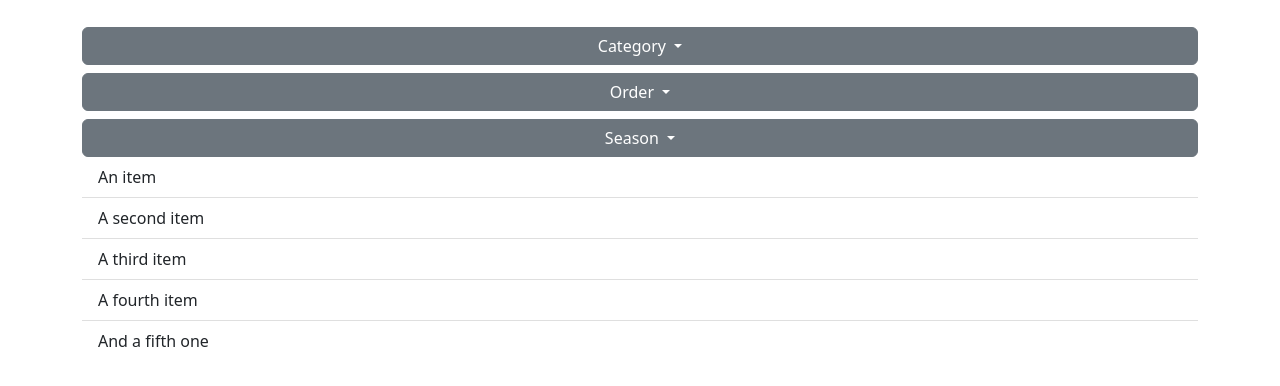
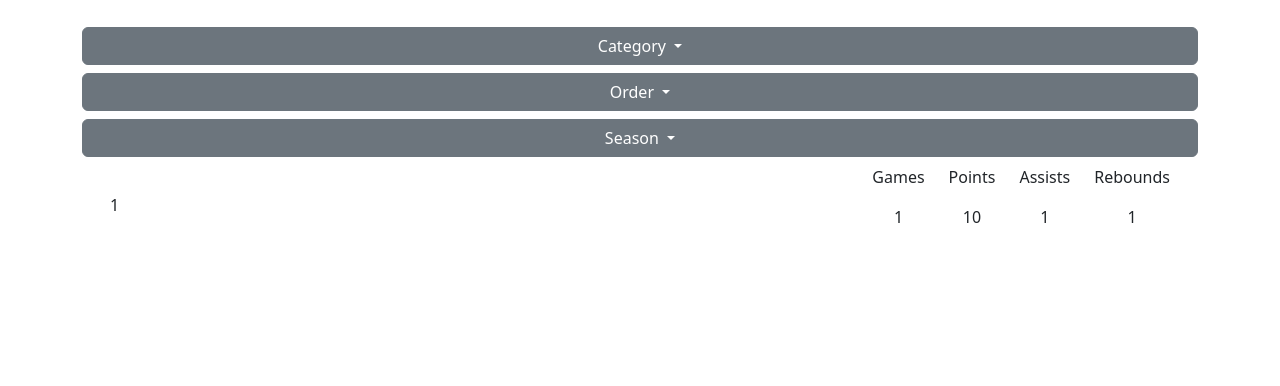
Before and after one commit to Caden01/nba-player-stats, a Flask app: page /season in a window 1280 px wide. Shown: the part 163-549 px from the top of the page. Run offline with Flask 3, Linux system fonts and the light colour scheme; tables that the repository leaves empty hold one stand-in row (values such as "Sample post"); parts of the project's set-up code (start-up, migrations or seed data) failed here and were passed over.

Commit message:
Add players and their stats to season page

```diff
--- a/app.py
+++ b/app.py
@@ -1,5 +1,5 @@
 from flask import Flask, render_template, redirect
-from models import db, connect_db
+from models import db, connect_db, Players, Tournaments, Teams, Statistics
 
 app = Flask(__name__)
 
@@ -15,7 +15,12 @@ def homepage():
 
 @app.route("/season")
 def season():
-    return render_template("season.html")
+    """Show all players with their season stats"""
+
+    players = Players.query.all()
+    stats = Statistics.query.all()
+
+    return render_template("season.html", players=players, stats=stats)
 
 @app.route("/playoffs")
 def playoffs():
--- a/templates/season.html
+++ b/templates/season.html
@@ -21,11 +21,34 @@
             </div>
             <div class="col">
                 <ul class="list-group list-group-flush">
-                    <li class="list-group-item"><a href="#" class="text-reset text-decoration-none">An item</a></li>
-                    <li class="list-group-item"><a href="#" class="text-reset text-decoration-none">A second item</a></li>
-                    <li class="list-group-item"><a href="#" class="text-reset text-decoration-none">A third item</a></li>
-                    <li class="list-group-item"><a href="#" class="text-reset text-decoration-none">A fourth item</a></li>
-                    <li class="list-group-item"><a href="#" class="text-reset text-decoration-none">And a fifth one</a></li>
+                    {% for stat in stats %}
+                    <li class="list-group-item"><a href="/player/{{stat.player_id}}" class="text-reset text-decoration-none">
+                        <div class="container d-flex justify-content-between align-items-center">
+                            <div class="" >
+                                {{ stat.player_id }}
+                            </div>
+                        </a>
+                            <div class="d-flex">
+                                <div class="text-center me-4">
+                                    <p>Games</p>
+                                    <p>{{ stat.games }}</p>
+                                </div>
+                                <div class="text-center me-4">
+                                    <p>Points</p>
+                                    <p>{{ stat.points }}</p>
+                                </div>
+                                <div class="text-center me-4">
+                                    <p>Assists</p>
+                                    <p>{{ stat.assists }}</p>
+                                </div>
+                                <div class="text-center">
+                                    <p>Rebounds</p>
+                                    <p>{{ stat.trb }}</p>
+                                </div>
+                            </div>
+                        </div>
+                    </li>
+                    {% endfor %}
                 </ul>
             </div>
         </div>
```
